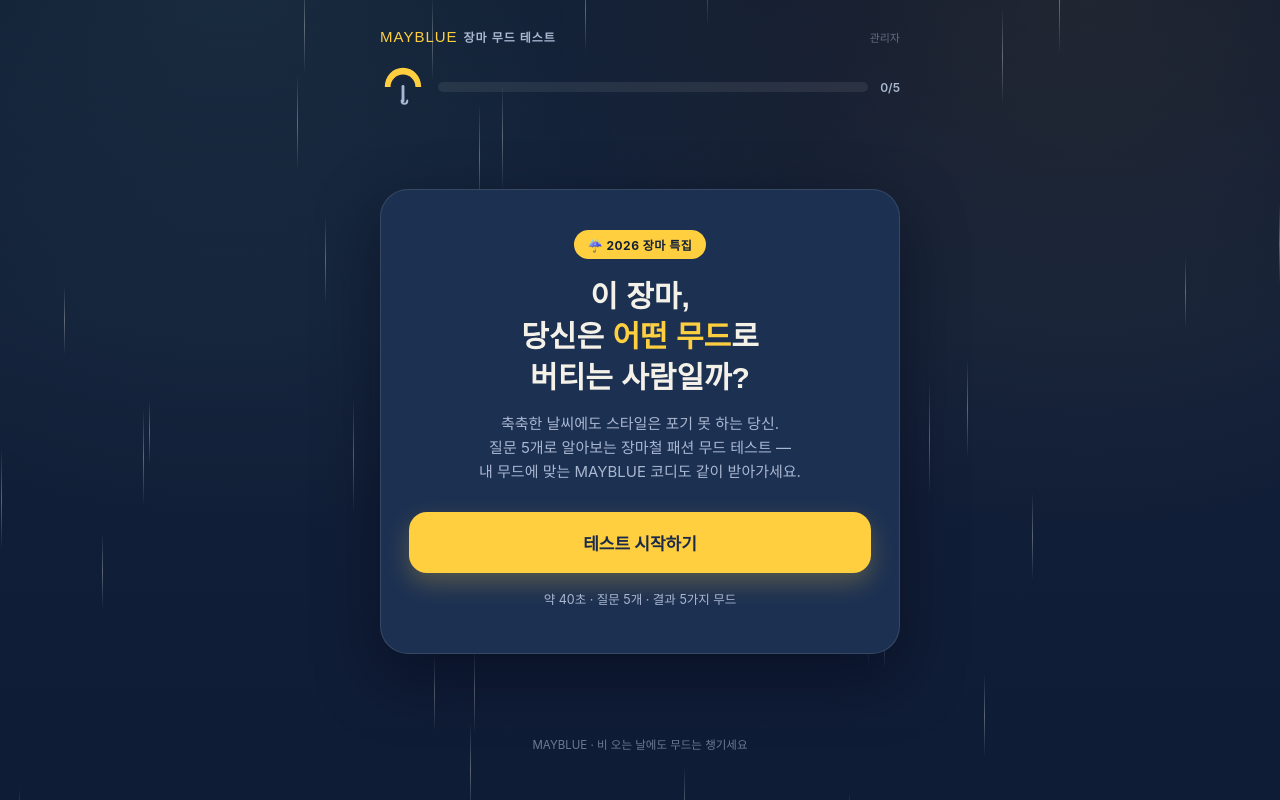
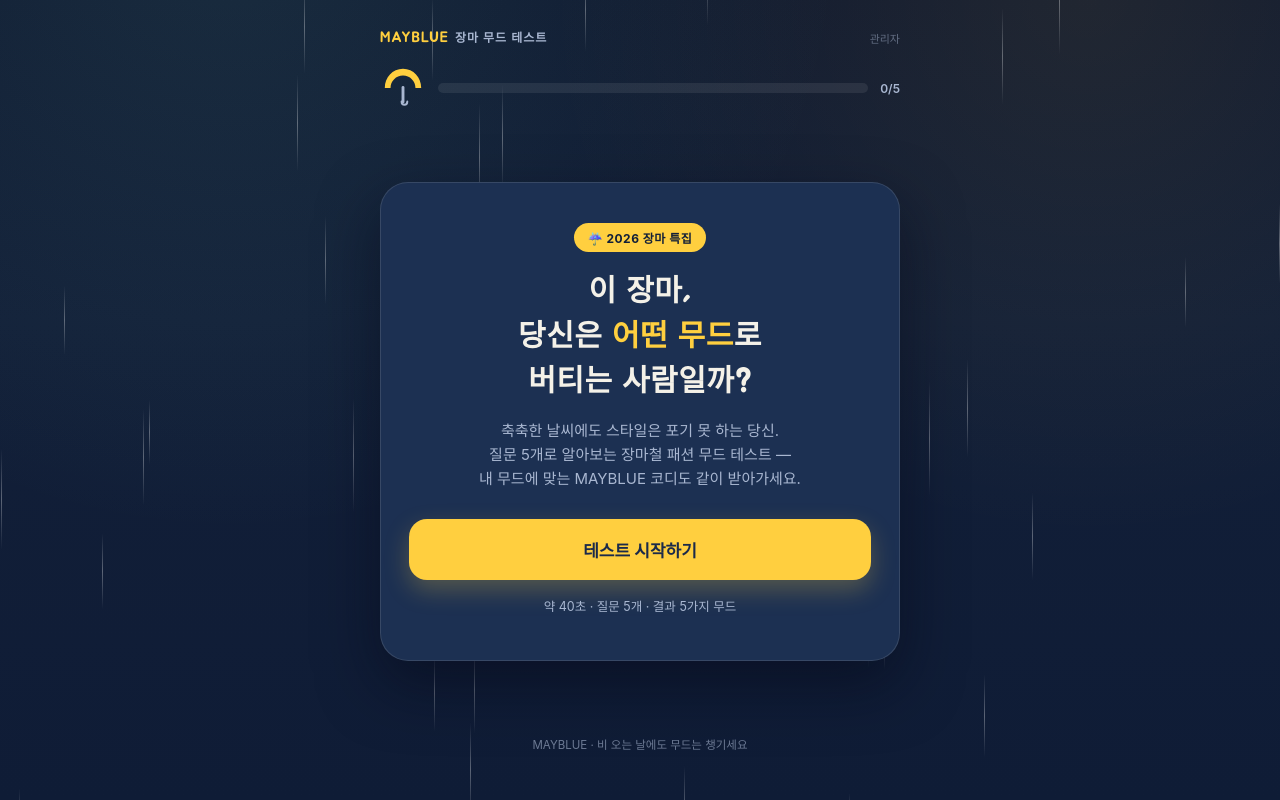
Before and after one commit to berry010626-ctrl/-, a Next.js app: page / in a window 1280 px wide. Built offline with nearby package versions, Linux system fonts and the light colour scheme; a web font is replaced by a local one.

Commit message:
Update globals.css

```diff
--- a/app/globals.css
+++ b/app/globals.css
@@ -63,7 +63,7 @@
   margin-bottom:18px;
 }
 .brand{
-  font-family:'Black Han Sans', sans-serif;
+  font-family:'Jua', sans-serif;
   font-size:15px; letter-spacing:1px;
   color:var(--rain-yellow);
 }
@@ -123,8 +123,9 @@
   padding:6px 14px; border-radius:999px; margin-bottom:18px;
 }
 .intro-title{
-  font-family:'Black Han Sans', sans-serif;
-  font-size:30px; line-height:1.35; color:var(--ink);
+  font-family:'Jua', sans-serif;
+  font-size:30px; line-height:1.5; color:var(--ink);
+  letter-spacing:0.5px;
   margin:0 0 14px;
 }
 .intro-title em{ color:var(--rain-yellow); font-style:normal; }
@@ -158,7 +159,7 @@
   letter-spacing:.3px;
 }
 .q-text{
-  font-family:'Black Han Sans', sans-serif;
+  font-family:'Jua', sans-serif;
   font-size:22px; line-height:1.45; margin:0 0 26px; color:var(--ink);
 }
 .options{ display:flex; flex-direction:column; gap:10px; }
@@ -200,7 +201,7 @@
 }
 .result-emoji{ font-size:52px; margin-bottom:6px; }
 .result-title{
-  font-family:'Black Han Sans', sans-serif;
+  font-family:'Jua', sans-serif;
   font-size:27px; color:var(--rain-yellow); margin:0 0 14px; line-height:1.4;
 }
 .result-desc{
@@ -285,7 +286,7 @@
   padding:36px 28px; box-shadow:var(--shadow-deep); border:1px solid var(--line);
 }
 .admin-title{
-  font-family:'Black Han Sans', sans-serif; font-size:22px; margin:0 0 8px; color:var(--ink);
+  font-family:'Jua', sans-serif; font-size:22px; margin:0 0 8px; color:var(--ink);
 }
 .admin-desc{ font-size:13.5px; color:var(--ink-dim); margin:0 0 24px; line-height:1.6; }
 .admin-input{
```
